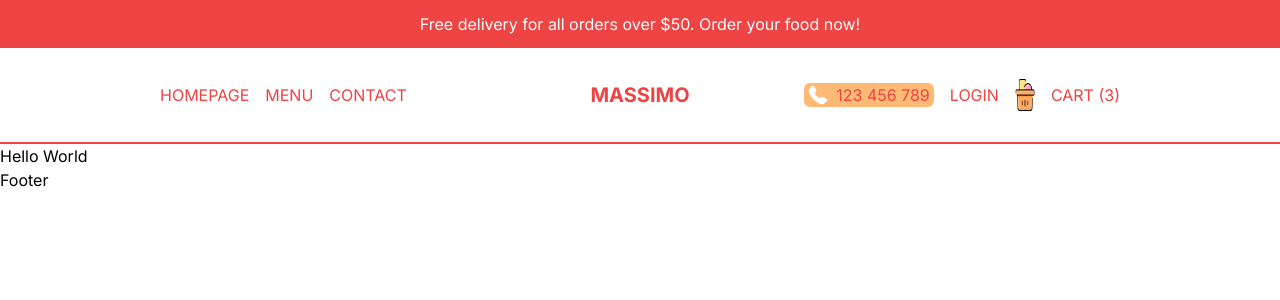
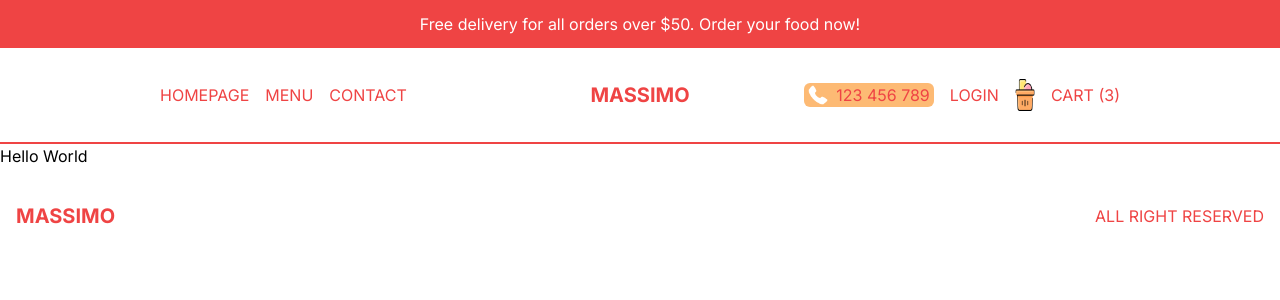
Before and after one commit to MarekRykaczewski/restaurant, a Next.js app: page / in a window 1280 px wide. Shown: the top 300 px of the page. Built offline with nearby package versions, Linux system fonts and the light colour scheme.

Commit message:
style footer

```diff
--- a/src/components/Footer.tsx
+++ b/src/components/Footer.tsx
@@ -1,7 +1,16 @@
 import React from "react";
+import Link from "next/link";
 
 const Footer = () => {
-  return <div>Footer</div>;
+  return (
+    <div className="h-12 md:h-24 p-4 lg:p-20 xl:p-4 text-red-500 flex items-center justify-between">
+      <Link href={"/"} className="font-bold text-xl">
+        {" "}
+        MASSIMO{" "}
+      </Link>
+      <p> ALL RIGHT RESERVED</p>
+    </div>
+  );
 };
 
 export default Footer;
```
